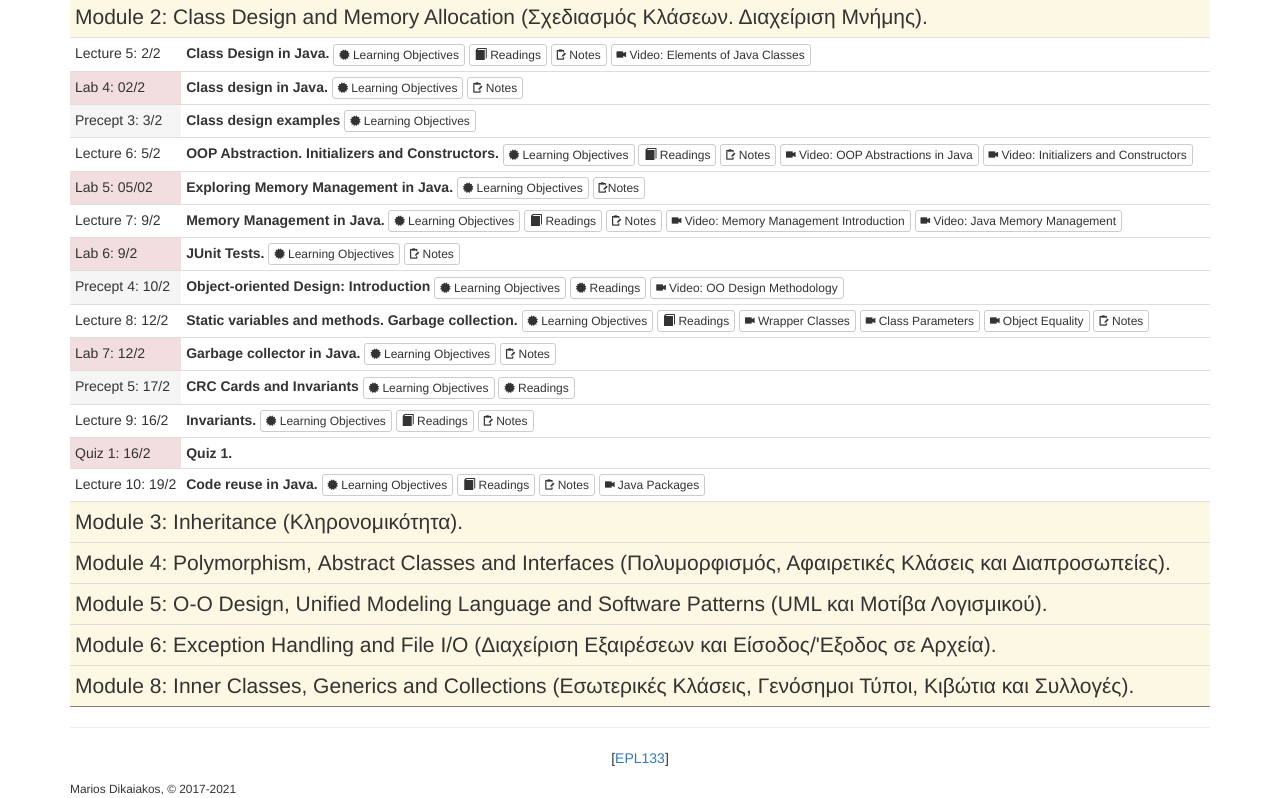
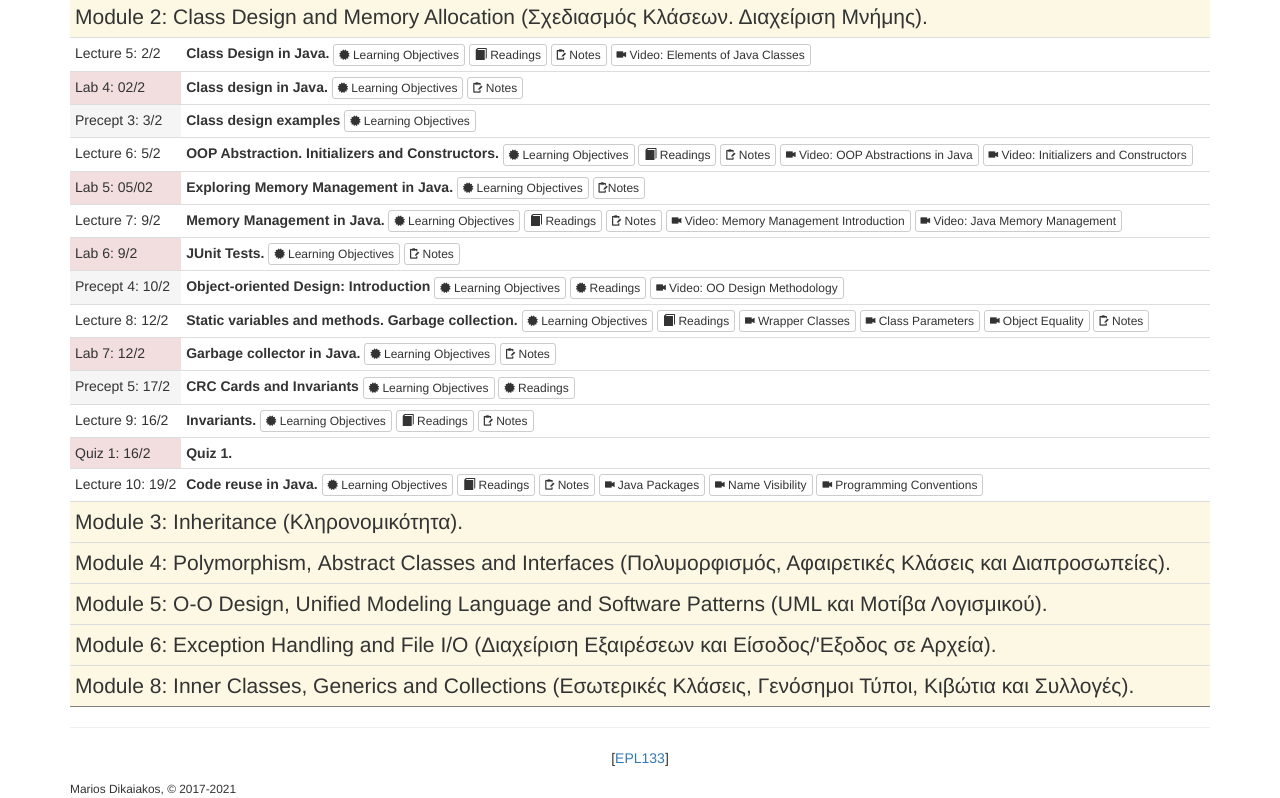
Before and after one commit to dikaiakos/epl133-site, a website: page schedule.html in a window 1280 px wide. Shown: the part 652-1450 px from the top of the page. Drawn offline with nearby package versions, Linux system fonts and the light colour scheme.

Commit message:
Updates lecture 10

```diff
--- a/schedule.html
+++ b/schedule.html
@@ -944,6 +944,18 @@
            type="button">
           <span class="fi-video"> Java Packages</span>
         </a>
+        <a class="btn btn-default btn-xs hidden-print"
+           href="https://ucy.cloud.panopto.eu/Panopto/Pages/Viewer.aspx?id=d0ae3584-ce12-491c-80c1-acd400dcbf83"
+           target="_new"
+           type="button">
+          <span class="fi-video"> Name Visibility</span>
+        </a>
+        <a class="btn btn-default btn-xs hidden-print"
+           href="https://ucy.cloud.panopto.eu/Panopto/Pages/Viewer.aspx?id=9c9e2af5-aaac-4731-a874-acd400e73199"
+           target="_new"
+           type="button">
+          <span class="fi-video"> Programming Conventions</span>
+        </a>
         <span class="collapse epl425-learnout" id="lect10-learn">
           <strong>Learning Objectives:</strong>
           <ul>
@@ -958,6 +970,8 @@
         </div>
       </td>
     </tr>
+
+
 
     <!- MODULE 3-->
     <tr class="warning">
```
